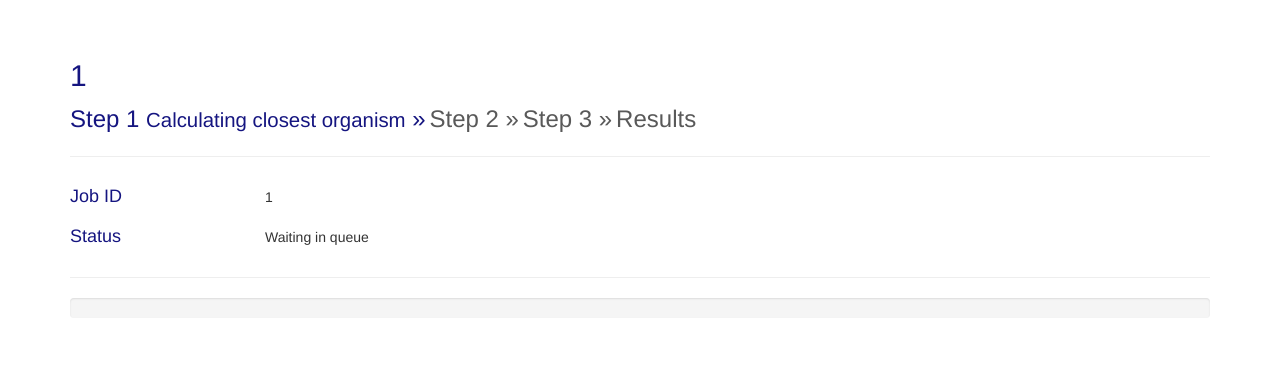
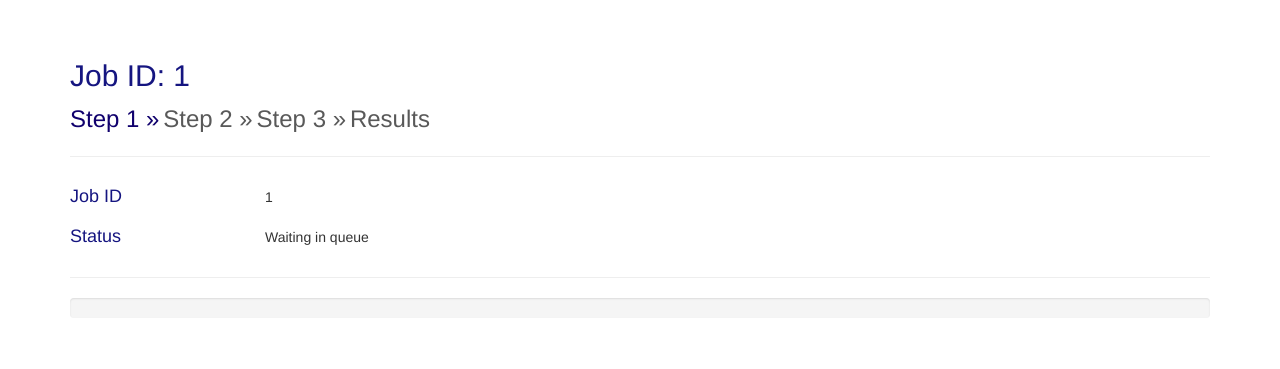
Before and after one commit to emzodls/automlst_mod, a Flask app: page /results/1/loading in a window 1280 px wide. Shown: the part 51-420 px from the top of the page. Run offline with Flask 2, Linux system fonts and the light colour scheme; some libraries are stand-ins or nearby versions.

Commit message:
Added progres for align genes step

```diff
--- a/automlst.py
+++ b/automlst.py
@@ -256,7 +256,7 @@ def screenmlst(mlstdir,aligndir,cpu=1,mingenes=50):
 
     #Mask screened MLST genes
     for hk in hkhigh:
-        fname = os.path.join(aligndir,fname+".fna")
+        fname = os.path.join(aligndir,hk+".fna")
         os.rename(fname,fname+".removed")
 
     return hkhigh
--- a/webapp/app/routines.py
+++ b/webapp/app/routines.py
@@ -105,6 +105,8 @@ def getjobstatus(jobid):
                 if 'JOB_STATUS' in line:
                     statlist = line.strip().split('::')
                     jobstatus = statlist[1]
+                    if "Aligning MLST genes" in jobstatus:
+                        mlstaligned = 0
                 elif 'JOB_PROGRESS' in line:
                     proglist = line.strip().split('::')
                     fraction = str(proglist[1]).split('/')
@@ -125,9 +127,12 @@ def getjobstatus(jobid):
                     mlstfound = line[line.find("Writing genes:"):].count(",")+1
                 elif "Finished alignment" in line:
                     mlstaligned += 1
+            if mlstfound > 0 and mlstaligned > 0 and mlstfound != mlstaligned:
+                jobstatus += " (%s/%s complete)"%(mlstaligned,mlstfound)
+                # total percent is pct * portion extra
+                pct = float(mlstaligned)/mlstfound
+                percent = percent + (pct * 25)
 
-            if mlstfound > 0 and mlstaligned > 0:
-                jobstatus += " (%s/%s complete)"%(mlstaligned,mlstfound)
     jobstatdict = {"progress": percent,"status":jobstatus, "mash":mashstatus, "checkpoint": checkpoint, "workflow": workflow, "params":paramdict}
     return jobstatdict
 
--- a/webapp/app/static/css/main.css
+++ b/webapp/app/static/css/main.css
@@ -424,9 +424,10 @@ tr.shown td.details-control {
 }
 
 /* Links for analyze pages */
-a.steps {
+.steps {
     font-size:24px;
     font-weight:500;
+    color:#10006d;
 }
 
 .steps-disabled {
--- a/webapp/app/static/js/progress.js
+++ b/webapp/app/static/js/progress.js
@@ -28,6 +28,9 @@ if (data["mash"] == "finished") {
 if (data["progress"] == 100) {
     $('#viewreport').removeClass("hidden");
     clearInterval(timer2);
+}
+else if (data["progress"] >= 30) {
+    $(".steps").removeClass("steps-disabled")
 }
 }
 }
--- a/webapp/app/templates/startjob.html
+++ b/webapp/app/templates/startjob.html
@@ -2,8 +2,8 @@
 {% block mainbody %}
 
 <div class="container" style="padding-top:40px">
-    <h2>{{ jobid }}</h2>
-    <a href="#" class="steps">Step 1 <small>Calculating closest organism</small> &raquo;</a> <span class="steps-disabled">Step 2  &raquo;</span> <span class="steps-disabled">Step 3 &raquo;</span> <span class="steps-disabled">Results</span>
+    <h2>Job ID: {{ jobid }}</h2>
+    <span class="steps">Step 1 &raquo;</span> <span class="steps steps-disabled">Step 2  &raquo;</span> <span class="steps steps-disabled">Step 3 &raquo;</span> <span class="steps-disabled">Results</span>
     <hr>
      <div class="row">
         <div class="col-md-2">
@@ -18,7 +18,7 @@
             <h4>Status</h4>
         </div>
         <div class="col-md-10">
-            <p style="margin-top:10px" id="currentstatus"><b>Calculating closest organism (Step 1)</b></p>
+            <p style="margin-top:10px" id="currentstatus"><b>Waiting in queue...</b></p>
         </div>
     </div>
     <hr>
```
